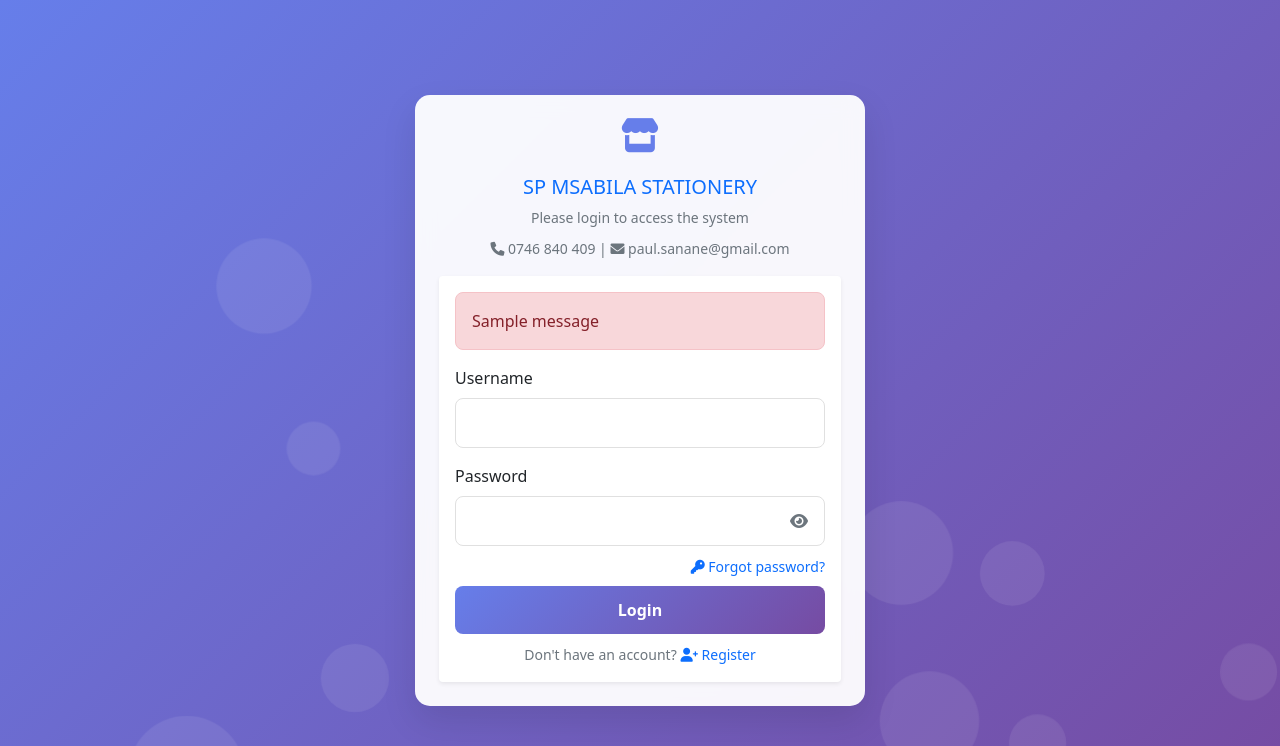
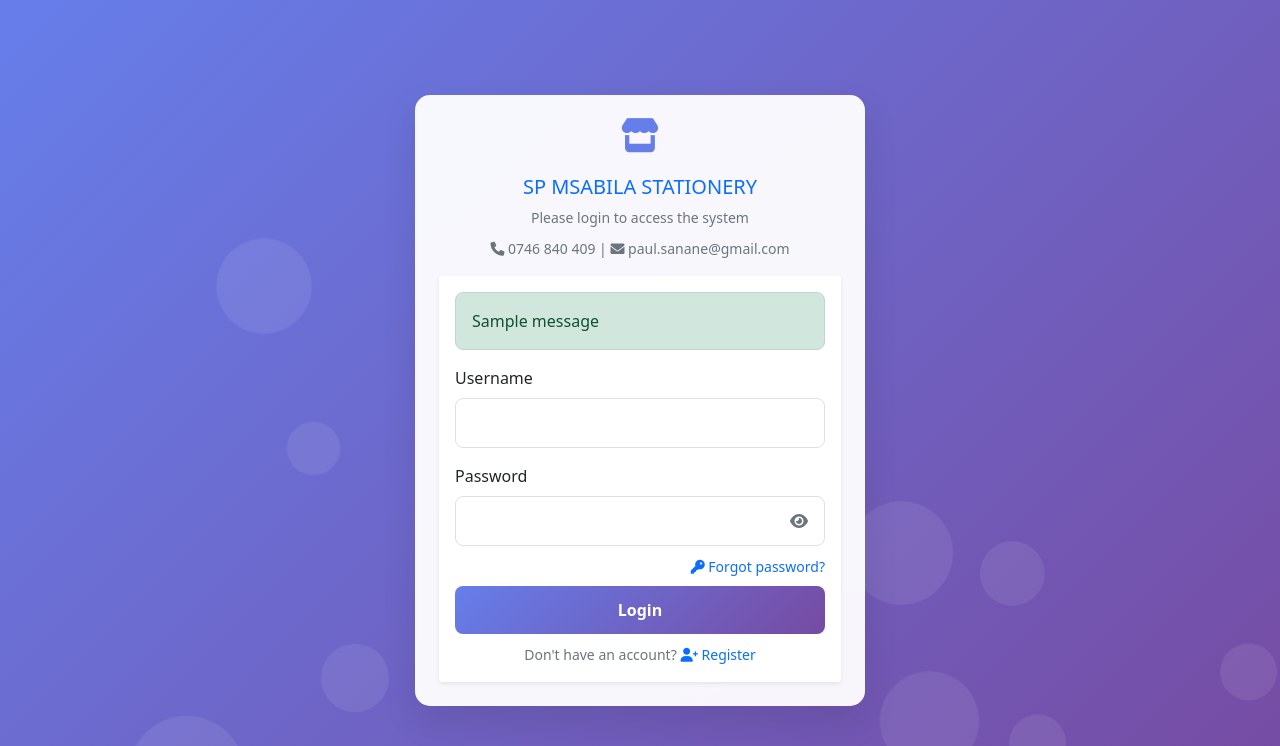
Before and after one commit to sanane8/Stationery, a Django app: page /login/ in a window 1280 px wide. Shown: the top 746 px of the page. Run offline with Django 5.2, Linux system fonts and the light colour scheme; tables that the repository leaves empty hold one stand-in row (values such as "Sample post"); one stand-in notice (Sample message) is shown; parts of the project's set-up code (start-up, migrations or seed data) failed here and were passed over.

Commit message:
Fix login page message colors by using proper message tags
- Change hardcoded alert-danger to alert-{{ message.tags }}
- Allow success messages to display in green instead of red
- Allow error messages to display in red as intended
- Fix account creation success message color issue

```diff
--- a/templates/tracker/login.html
+++ b/templates/tracker/login.html
@@ -269,7 +269,7 @@
             <div class="card-body">
                 {% if messages %}
                     {% for message in messages %}
-                        <div class="alert alert-danger">{{ message }}</div>
+                        <div class="alert alert-{{ message.tags }}">{{ message }}</div>
                     {% endfor %}
                 {% endif %}
                 <form method="post">
```
